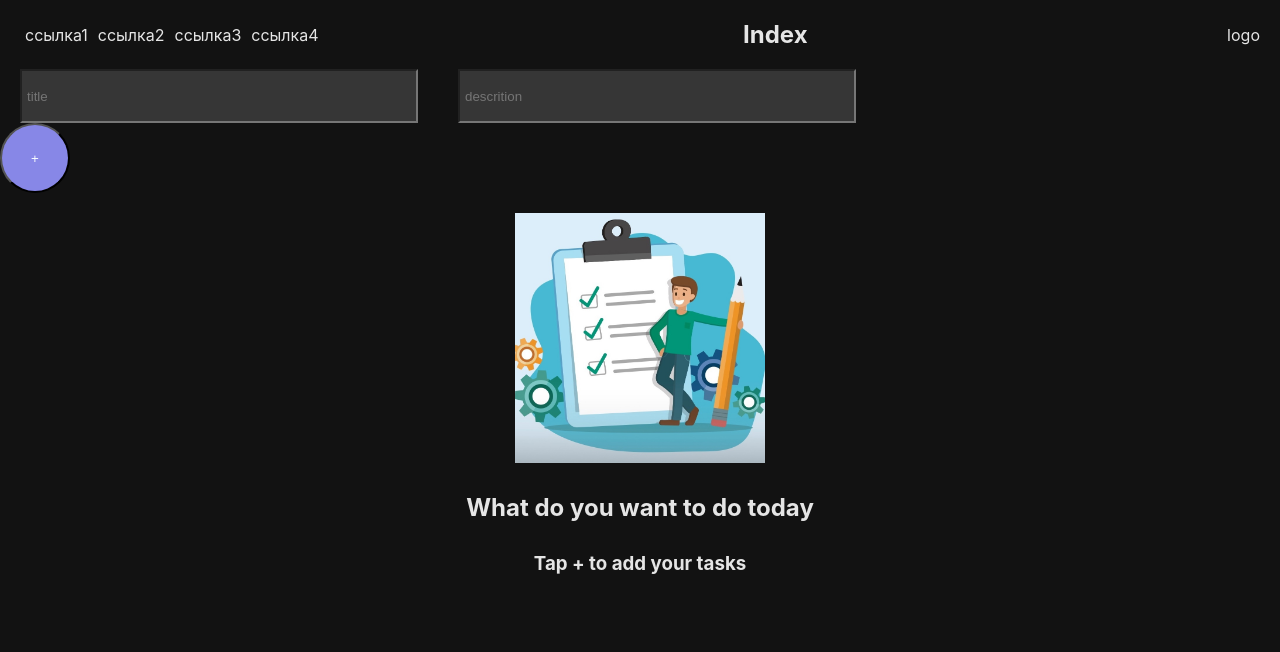
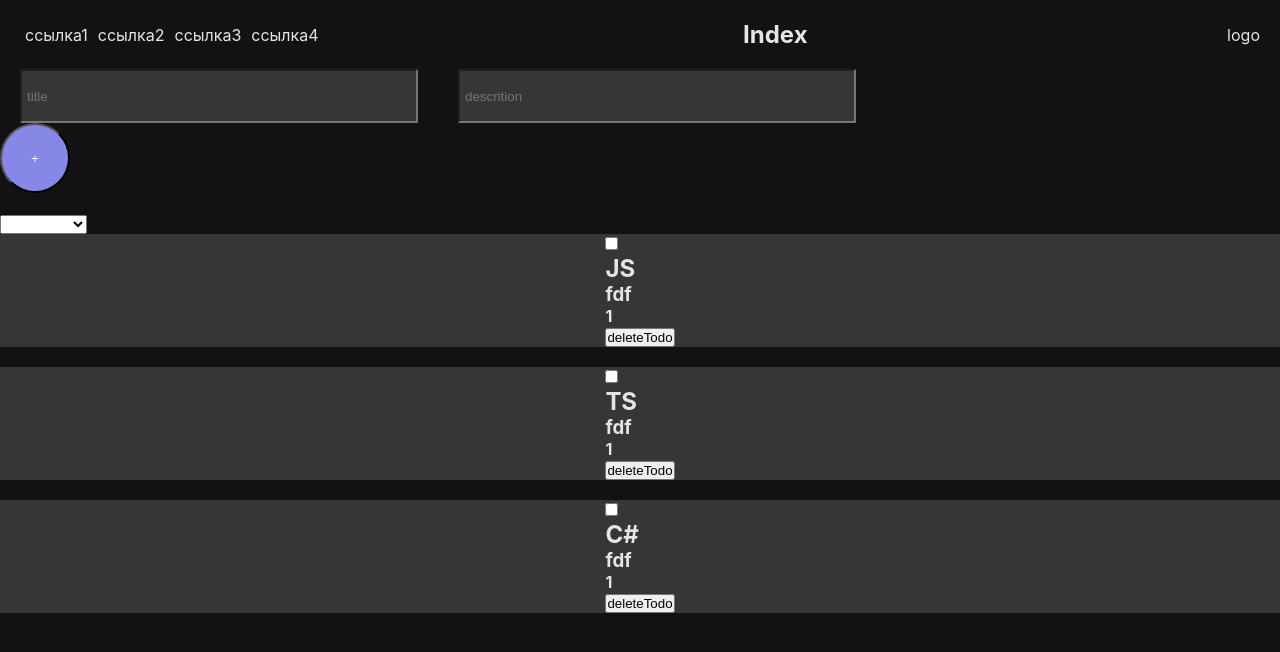
Before and after one commit to vasiliy19-12-1997/up-todo, a React (Create React App) app: page / in a window 1280 px wide. Shown: the top 652 px of the page. Built offline with nearby package versions, Linux system fonts and the light colour scheme.

Commit message:
add sort
добавил функцию сортировки

```diff
--- a/src/App.jsx
+++ b/src/App.jsx
@@ -1,23 +1,47 @@
-import { useState } from "react";
+import { useEffect, useState } from "react";
 import "./App.css";
 import tasks from "./images/tasks.jpg";
 import { Button } from "./UI/Button/Button";
 import { Input } from "./UI/Input/Input";
-import { CheckBox } from "./UI/CheckBox/CheckBox";
+import { TodoItem } from "./TodoItem/TodoItem";
 
 function App() {
-  const [todos, setTodos] = useState([]);
+  const [todos, setTodos] = useState([
+    {
+      title: "JS",
+      description: "function App() {",
+      priorite: "1",
+      isCompleted: false,
+      time: "fdf",
+      id: 1,
+    },
+    {
+      title: "TS",
+      description: ";kj;konst [description, setDescription]",
+      priorite: "1",
+      isCompleted: false,
+      time: "fdf",
+      id: 2,
+    },
+    {
+      title: "C#",
+      description: "fdfdfonst addTodo = () => {",
+      priorite: "1",
+      isCompleted: false,
+      time: "fdf",
+      id: 3,
+    },
+  ]);
   const [title, setTitle] = useState("");
   const [description, setDescription] = useState("");
-  const [isCompleted, setIsCompleted] = useState(true);
   const [priorite, setPrioritete] = useState("");
-
+  const [sort, setSort] = useState("");
   const addTodo = () => {
     const newTodo = {
       title: title,
       description: description,
       priorite: priorite,
-      isCompleted: isCompleted,
+      isCompleted: false,
       time: "fdf",
       id: Math.random(),
     };
@@ -26,9 +50,16 @@ function App() {
     setDescription("");
   };
   const deleteTodo = (id) => [setTodos(todos.filter((todo) => todo.id !== id))];
-  const toggleTodo = () => {
-    setIsCompleted(!isCompleted);
+
+  const sortedPosts = (sort) => {
+    debugger;
+    setSort(sort);
+    setTodos([...todos].sort((a, b) => a[sort]?.localeCompare(b[sort])));
   };
+  // console.log(todos);
+
+  console.log(sort);
+
   return (
     <div className="App">
       <nav className="navbar">
@@ -61,6 +92,13 @@ function App() {
 
         <Button onClick={addTodo}>+</Button>
       </div>
+      <div className="select">
+        <select value={sort} onChange={(e) => sortedPosts(e.target.value)}>
+          <option defaultValue="Сортировка по"></option>
+          <option value="title">title</option>
+          <option value="description">description</option>
+        </select>
+      </div>
       {todos.length === 0 ? (
         <div className="home">
           <img src={tasks} alt="tasks" width={250} />
@@ -70,19 +108,7 @@ function App() {
       ) : (
         todos.map((todo) => (
           <div key={todo.id} className="home-todos">
-            <div>
-              <CheckBox checked={isCompleted} onChange={toggleTodo} />
-            </div>
-            <div>
-              <h2>{todo.title}</h2>
-              <h3>{todo.time}</h3>
-            </div>
-            <div>
-              <h4>{todo.priorite}</h4>
-            </div>
-            <div>
-              <button onClick={() => deleteTodo(todo.id)}>deleteTodo</button>
-            </div>
+            <TodoItem todo={todo} deleteTodo={deleteTodo} />
           </div>
         ))
       )}
--- /dev/null
+++ b/src/TodoItem/TodoItem.jsx
@@ -0,0 +1,29 @@
+import { useState } from "react";
+export const TodoItem = ({ todo, deleteTodo }) => {
+  const [isCompleted, setisCompleted] = useState(false);
+  const toggleTodos = (id) => {
+    setisCompleted(!isCompleted);
+    deleteTodo(id);
+  };
+  return (
+    <div>
+      <div>
+        <input
+          type="checkbox"
+          checked={isCompleted}
+          onChange={() => toggleTodos(todo.id)}
+        />
+      </div>
+      <div>
+        <h2>{todo.title}</h2>
+        <h3>{todo.time}</h3>
+      </div>
+      <div>
+        <h4>{todo.priorite}</h4>
+      </div>
+      <div>
+        <button onClick={() => deleteTodo(todo.id)}>deleteTodo</button>
+      </div>
+    </div>
+  );
+};
--- a/src/UI/CheckBox/CheckBox.module.css
+++ b/src/UI/CheckBox/CheckBox.module.css
@@ -8,14 +8,3 @@
   /* outline: none; */
   /* cursor: pointer; */
 }
-.CheckBox::before {
-  content: "";
-  position: absolute;
-  top: 50%;
-  left: 50%;
-  transform: translate(-50%, -50%);
-  width: 4px;
-  height: 4px;
-  border-radius: 50%;
-  background-color: #fff;
-}
```
